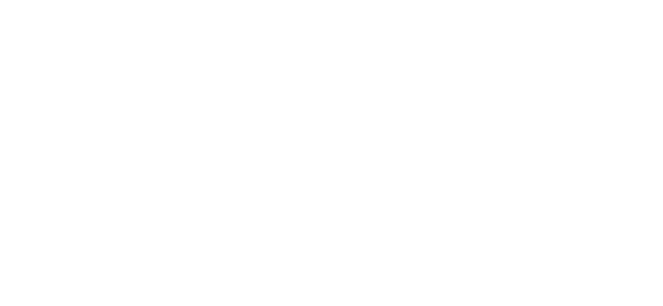
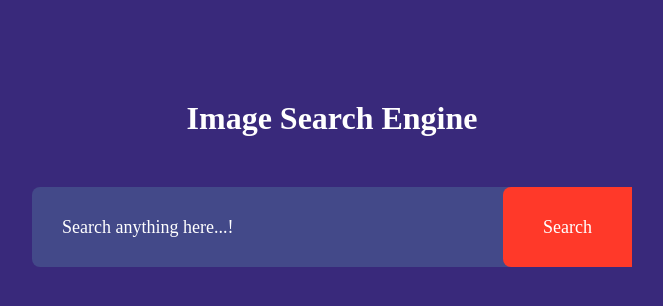
Before and after one commit to Fiza-Sahar/Image_Search_Engine, a plain HTML site: page Index.html in a window 1280 px wide. Shown: the whole page, without its empty margins (308-971 px from the left). Drawn offline with Linux system fonts and the light colour scheme.

Commit message:
Design Home Page

```diff
--- a/Assets/Style.css
+++ b/Assets/Style.css
@@ -0,0 +1,64 @@
+*{
+  margin: 0;
+  padding: 0;
+  box-sizing: border-box;
+  font-family: 'Times New Roman', Times, serif;
+}
+body{
+  background: #39297b;
+  color: #fff;
+}
+h1{
+  text-align: center;
+  margin: 100px auto 50px;
+  font-weight: 600;
+}
+form{
+  width: 90%;
+  max-width: 600px;
+  margin: auto;
+  height: 80px;
+  background: #434989;
+  display: flex;
+  align-items: center;
+  border-radius: 8px;
+}
+
+form input{
+  flex: 1;
+  height: 100%;
+  border: 0;
+  outline: 0;
+  background: transparent;
+  color: #fff;
+  font-size: 18px;
+  padding: 0 30px;
+}
+
+form button{
+  padding: 0 40px;
+  height: 100%;
+  background: #ff3929;
+  color: #fff;
+  font-size: 18px;
+  border: 0;
+  outline: 0;
+  border-top-left-radius: 8px;
+  border-bottom-left-radius: 8px;
+  cursor: pointer;
+}
+::placeholder{
+  color: #fff;
+  font-size: 18px;
+}
+#show-more-btn{
+  background: #ff3929;
+  color: #fff;
+  border: 0;
+  outline: 0;
+  padding: 10px 20px;
+  border-radius: 4px;
+  margin: 10px auto 100px;
+  cursor: pointer;
+  display: none;
+}
--- a/Index.html
+++ b/Index.html
@@ -3,9 +3,17 @@
 <head>
   <meta charset="UTF-8">
   <meta name="viewport" content="width=device-width, initial-scale=1.0">
+  <link rel="stylesheet" href="./Assets/Style.css">
+  <script type="module" src="./Assets/App.js"></script>
   <title>Image_Search_Engine</title>
 </head>
 <body>
-
+  <h1>Image Search Engine</h1>
+  <form id="search-form">
+    <input type="text" id="search-box" placeholder="Search anything here...!">
+    <button>Search</button>
+  </form>
+  <div id="search-result"></div>
+  <button id="show-more-btn">Show more</button>
 </body>
 </html>
```
